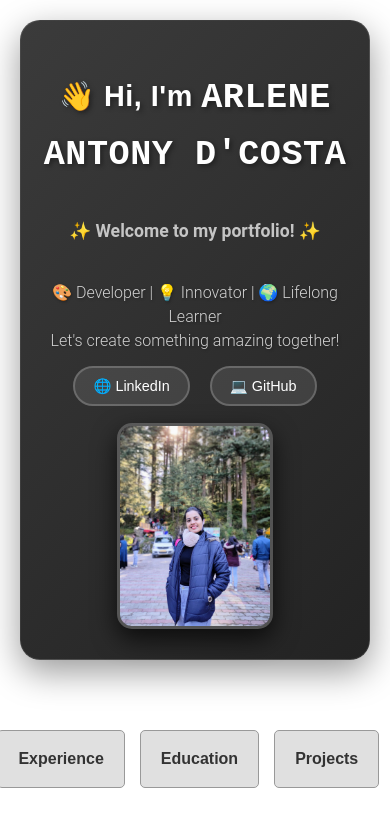
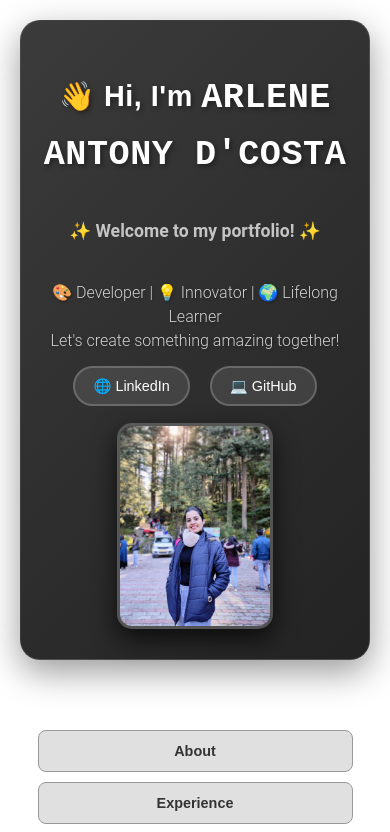
Before and after one commit to ArleneDcosta/portfolio, a React (Create React App) app: page / in a window 390 px wide. Shown: the top 832 px of the page. Built offline with nearby package versions, Linux system fonts and the light colour scheme.

Commit message:
Media query for button

```diff
--- a/src/components/Contact/Contact.js
+++ b/src/components/Contact/Contact.js
@@ -3,7 +3,7 @@ import "./Contact.css";
 
 function Contact() {
   return (
-    <section className="contact">
+    <section id="contact" className="contact">
       <h2>Contact Me</h2>
       <form>
         <input type="text" placeholder="Your Name" required />
--- a/src/components/NavigationButtons/NavigationButtons.css
+++ b/src/components/NavigationButtons/NavigationButtons.css
@@ -24,3 +24,18 @@
     border-color: #666;
     box-shadow: 0px 6px 12px rgba(0, 0, 0, 0.4);
   }
+
+  @media (max-width: 425px) {
+    .navigation-buttons {
+      flex-direction: column;
+      align-items: center;
+      gap: 10px;
+    }
+
+    .navigation-buttons button {
+      width: 90%;
+      font-size: 0.9rem;
+      padding: 12px;
+      border-radius: 8px;
+    }
+  }
```
